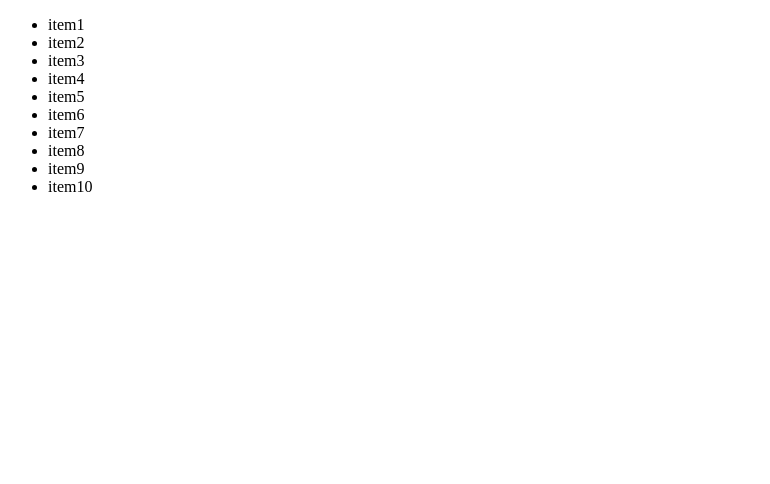
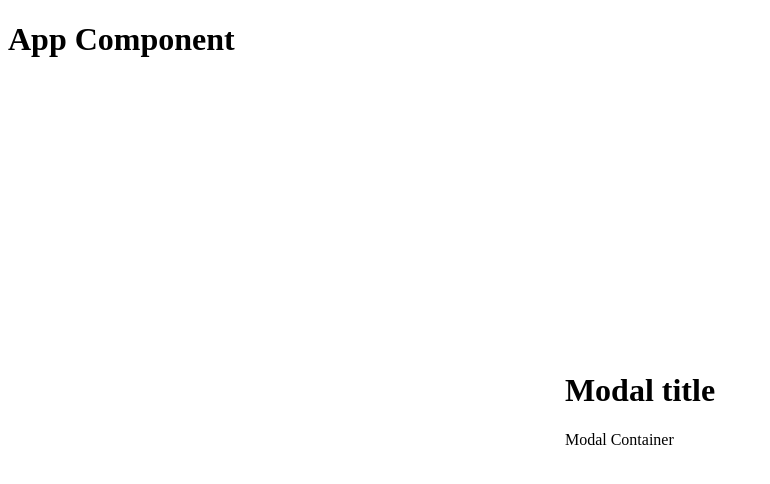
Before and after one commit to curder/react-demo, a React (Create React App) app in the folder 03-create-react-app/: page / in a window 1280 px wide. Shown: the top 484 px of the page, without its empty margins (0-770 px from the left). Built offline with nearby package versions, Linux system fonts and the light colour scheme.

Commit message:
feat: add Modal component with portal rendering and update README

```diff
--- a/03-create-react-app/public/index.html
+++ b/03-create-react-app/public/index.html
@@ -23,6 +23,7 @@
 <body>
   <noscript>You need to enable JavaScript to run this app.</noscript>
   <div id="root"></div>
+  <div id="modals"></div>
   <!--
       This HTML file is a template.
       If you open it directly in the browser, you will see an empty page.
--- /dev/null
+++ b/03-create-react-app/src/20-portals/App.jsx
@@ -0,0 +1,21 @@
+import React, { PureComponent } from 'react'
+import Modal from './Modal'
+
+export class App extends PureComponent {
+    render() {
+        return (
+            <div>
+                <h1>App Component</h1>
+
+                <Modal>
+                    <h1 className='title'> Modal title</h1>
+                    <div className="modal-container">
+                        Modal Container
+                    </div>
+                </Modal>
+            </div>
+        )
+    }
+}
+
+export default App
--- /dev/null
+++ b/03-create-react-app/src/20-portals/Modal/index.jsx
@@ -0,0 +1,13 @@
+import { PureComponent } from 'react'
+import { createPortal } from 'react-dom'
+import './style.css'
+
+export class Modal extends PureComponent {
+  render() {
+    return (
+      createPortal(this.props.children, document.querySelector('#modals'))
+    )
+  }
+}
+
+export default Modal
--- /dev/null
+++ b/03-create-react-app/src/20-portals/Modal/style.css
@@ -0,0 +1,10 @@
+#modals {
+    /* 将元素固定在视口中 */
+    position: fixed;
+    /* 将元素的左边缘定位到视口的水平中心 */
+    left: 50%;
+    /* 将元素的上边缘定位到视口的垂直中心 */
+    top: 50%;
+    /* 通过平移使元素的中心与视口的中心对齐 */
+    transform: translate(-50%, -50%);
+}
--- a/03-create-react-app/src/index.js
+++ b/03-create-react-app/src/index.js
@@ -1,7 +1,7 @@
 // 编写 React 代码，并通过 React 渲染内容
 import ReactDOM from 'react-dom/client';
 import { StrictMode } from 'react'
-import App from './19-higher-order-record-log/App'
+import App from './20-portals/App';
 
 ReactDOM
     .createRoot(document.querySelector("#root"))
```
Also changed, not shown: 1 other file (tests, documents, lock files or other folders).
